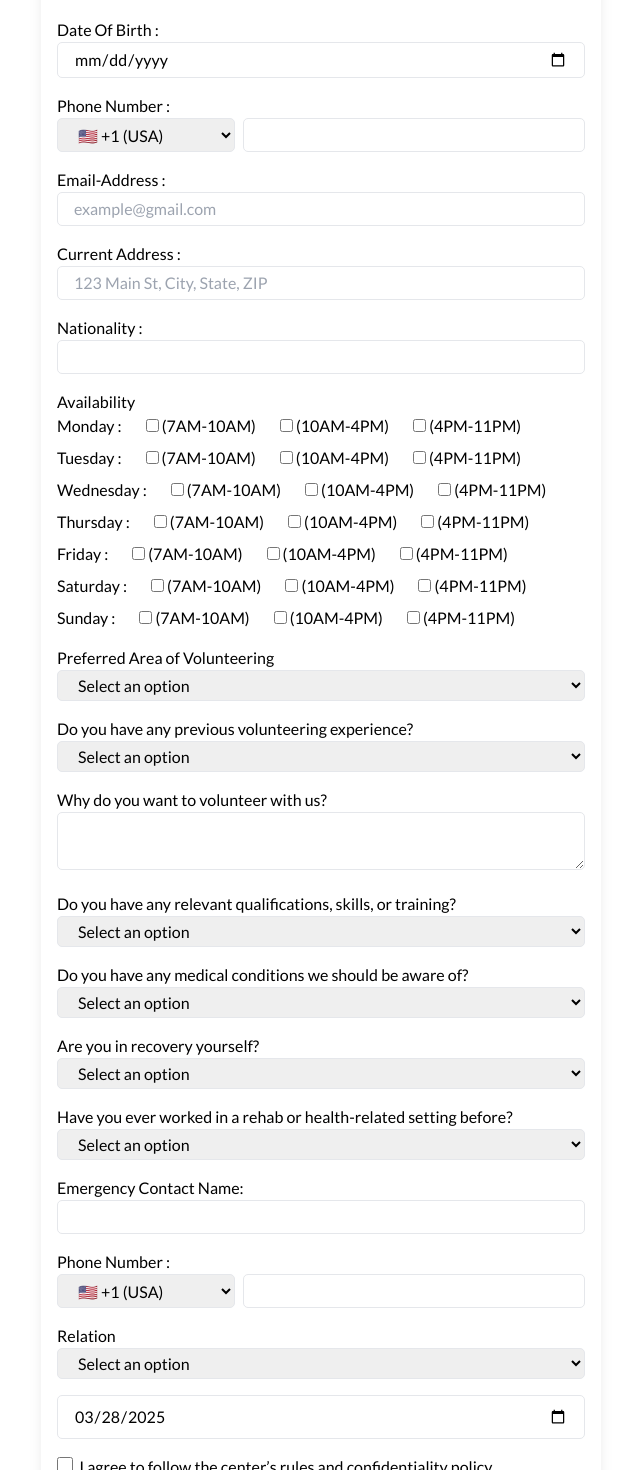
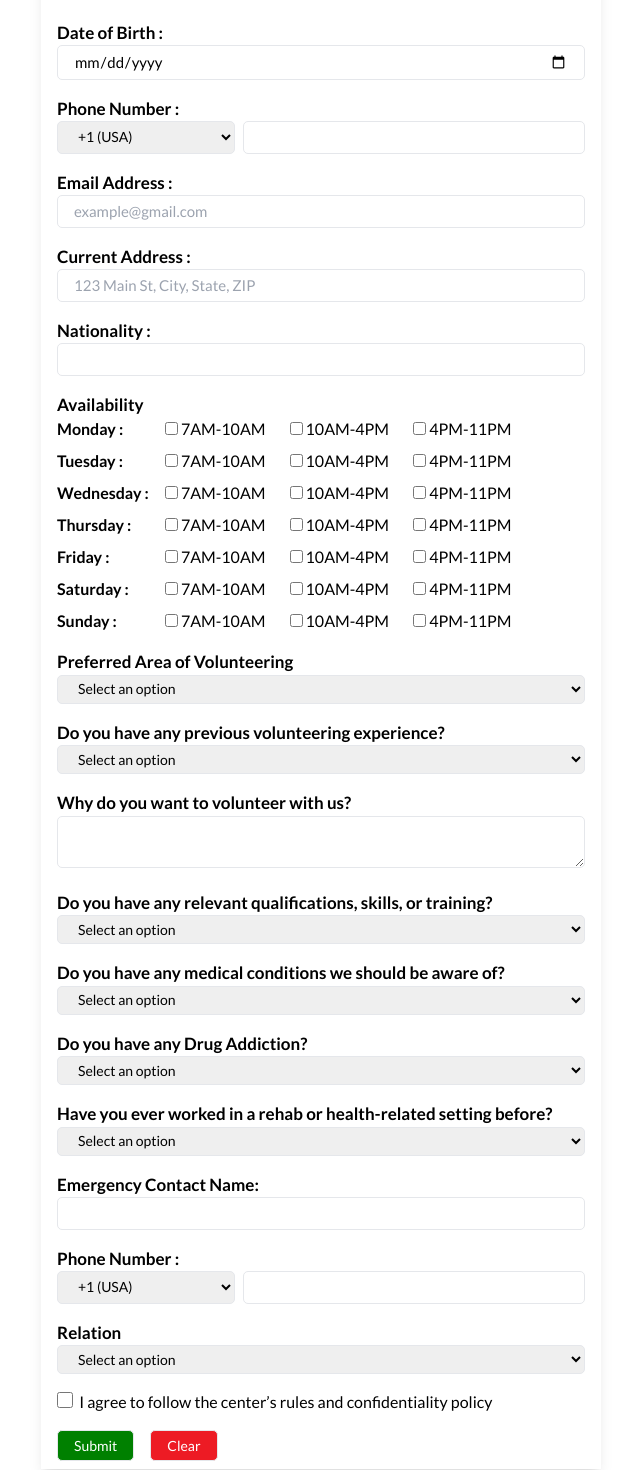
Before and after one commit to pracasupreti/krishnaganga.org.np, a React (Vite) app: page /volunteer in a window 1280 px wide. Shown: the part 360-1830 px from the top of the page, without its empty margins (319-959 px from the left). Built offline with nearby package versions, Linux system fonts and the light colour scheme.

Commit message:
volunteer refine

```diff
--- a/src/index.css
+++ b/src/index.css
@@ -12,4 +12,21 @@ form .border
 {
 
     border-radius: 5px;
+    font-size: 14px;
 }
+
+.form p
+{
+  font-size: 17px;
+  font-weight: 700;
+}
+
+.form input,select
+{
+  font-size: 15px;
+}
+.form span
+{
+  font-weight: 600;
+  font-size: 16px;
+}
--- a/src/pages/Contact.jsx
+++ b/src/pages/Contact.jsx
@@ -37,7 +37,7 @@ function Contact() {
                   <p className='flex gap-2 items-center'><img src="src/assets/icon/geo.svg" className='w-[20px]' alt="geo-alt" /><span>Janapath Tole,Biratnagar,Nepal</span></p>
                   <p className='flex gap-2 items-center'><img src="src/assets/icon/envelope.svg" className='w-[20px]' alt="envelope" /><span>krishnaganga@gmail.com</span></p>
                   <p className='flex gap-2 items-center'><img src="src/assets/icon/phone.svg" className='w-[20px]' alt="phone" /><span>+977 021-471609</span></p>
-                  <p className='flex gap-2 items-center'><img src="src/assets/icon/fax.svg" className='w-[20px]' alt="fax" /><span>021-471609</span></p>
+                  <p className='flex gap-2 items-center'><img src="src/assets/icon/fax.svg" className='w-[20px]' alt="fax" /><span>977-21-471609</span></p>
                 </div>
               </div>
             </div>
--- a/src/pages/Volunteer.jsx
+++ b/src/pages/Volunteer.jsx
@@ -2,14 +2,6 @@ import React, { useEffect, useState } from 'react'
 import { Link } from 'react-router-dom';
 
 function Volunteer() {
-  const [currentDate, setCurrentDate] = useState('');
-
-  useEffect(() => {
-    const date = new Date().toISOString().split('T')[0];
-    setCurrentDate(date); // ✅ use the setCurrentDate from useState
-  }, []);
-
-
 
   return (
     <>
@@ -19,7 +11,7 @@ function Volunteer() {
             <span className='pb-1' style={{ borderBottom: "4px solid transparent", borderImage: "linear-gradient(to right, red, yellow, blue) 1" }}><span className='font-[400]'>We need you,</span> Help us around</span>
           </h2>
 
-          <form className='lg:w-[50%] md:w-[60%] w-[80%] shadow-lg px-4 py-2 mx-auto flex flex-col gap-4'>
+          <form className='lg:w-[50%] md:w-[60%] w-[80%] shadow-lg px-4 py-2 mx-auto flex flex-col gap-4 form'>
             <label htmlFor="name">
               <p>Full Name :</p>
               <input type="text" name='name' className='name capitalize border px-4 py-1 w-full outline-none mb-2' id='name' />
@@ -36,33 +28,33 @@ function Volunteer() {
                 <input type="radio" name="gender" value={'others'} /> Others
               </div>
             </div>
-            <label htmlFor='dob'><p>Date Of Birth : </p>
+            <label htmlFor='dob'><p>Date of Birth : </p>
               <input type="date" name="dob" id="dob" className='border w-full outline-none px-4 py-1' />
             </label>
             <label htmlFor='number'><p>Phone Number : </p>
               <div className='flex gap-2'>
-                <select className='border px-4 py-1 outline-none w-1/2' onChange={(e) => { console.log('Selected Code:', e.target.value); }} name='countryCode' defaultValue='+1'>
-                  <option value='+61'>🇦🇺 +61 (Australia)</option>
-                  <option value='+55'>🇧🇷 +55 (Brazil)</option>
-                  <option value='+86'>🇨🇳 +86 (China)</option>
-                  <option value='+20'>🇪🇬 +20 (Egypt)</option>
-                  <option value='+33'>🇫🇷 +33 (France)</option>
-                  <option value='+49'>🇩🇪 +49 (Germany)</option>
-                  <option value='+91'>🇮🇳 +91 (India)</option>
-                  <option value='+62'>🇮🇩 +62 (Indonesia)</option>
-                  <option value='+81'>🇯🇵 +81 (Japan)</option>
-                  <option value='+60'>🇲🇾 +60 (Malaysia)</option>
-                  <option value='+977'>🇳🇵 +977 (Nepal)</option>
-                  <option value='+64'>🇳🇿 +64 (New Zealand)</option>
-                  <option value='+92'>🇵🇰 +92 (Pakistan)</option>
-                  <option value='+63'>🇵🇭 +63 (Philippines)</option>
-                  <option value='+7'>🇷🇺 +7 (Russia)</option>
-                  <option value='+65'>🇸🇬 +65 (Singapore)</option>
-                  <option value='+82'>🇰🇷 +82 (South Korea)</option>
-                  <option value='+34'>🇪🇸 +34 (Spain)</option>
-                  <option value='+44'>🇬🇧 +44 (UK)</option>
-                  <option value='+1'>🇺🇸 +1 (USA)</option>
-                  <option value='+39'>🇮🇹 +39 (Italy)</option>
+                <select className='border px-4 py-1 outline-none w-1/2 text-sm' onChange={(e) => { console.log('Selected Code:', e.target.value); }} name='countryCode' defaultValue='+1'>
+                <option value='+61'>+61 (Australia)</option>
+                  <option value='+55'>+55 (Brazil)</option>
+                  <option value='+86'>+86 (China)</option>
+                  <option value='+20'>+20 (Egypt)</option>
+                  <option value='+33'>+33 (France)</option>
+                  <option value='+49'>+49 (Germany)</option>
+                  <option value='+91'>+91 (India)</option>
+                  <option value='+39'>+39 (Italy)</option>
+                  <option value='+62'>+62 (Indonesia)</option>
+                  <option value='+81'>+81 (Japan)</option>
+                  <option value='+60'>+60 (Malaysia)</option>
+                  <option value='+977'>+977 (Nepal)</option>
+                  <option value='+64'>+64 (New Zealand)</option>
+                  <option value='+92'>+92 (Pakistan)</option>
+                  <option value='+63'>+63 (Philippines)</option>
+                  <option value='+7'>+7 (Russia)</option>
+                  <option value='+65'>+65 (Singapore)</option>
+                  <option value='+82'>+82 (South Korea)</option>
+                  <option value='+34'>+34 (Spain)</option>
+                  <option value='+44'>+44 (UK)</option>
+                  <option value='+1'>+1 (USA)</option>
 
                   {/* Add more or generate from a list */}
                 </select>
@@ -72,7 +64,7 @@ function Volunteer() {
               </div>
             </label>
             <label htmlFor="email">
-              <p>Email-Address : </p>
+              <p>Email Address : </p>
               <input type="email" id='email' name='email' className='w-full px-4 py-1 outline-none border' placeholder='example@gmail.com' />
             </label>
             <label htmlFor="address">
@@ -85,96 +77,106 @@ function Volunteer() {
             </label>
             <label htmlFor="availability">
               <p>Availability</p>
-              <div className='flex flex-col gap-2'>
+              <div className='flex gap-4'>
+                <div className='flex flex-col gap-2'>
+                <span>Monday : </span>
+                <span>Tuesday : </span>
+                <span>Wednesday : </span>
+                <span>Thursday : </span>
+                <span>Friday : </span>
+                <span>Saturday : </span>
+                <span>Sunday : </span>
+                </div>
+                <div className='flex flex-col gap-2'>
                 <div className='flex gap-6 gap-y-0 flex-wrap'>
-                  <span>Monday : </span>
                   <div>
-                    <input type="checkbox" name="monday" value="7AM-10AM" /> (7AM-10AM)
+                    <input type="checkbox" name="monday" value="7AM-10AM" /> 7AM-10AM
                   </div>
                   <div>
-                    <input type="checkbox" name="monday" value="10AM-4PM" /> (10AM-4PM)
+                    <input type="checkbox" name="monday" value="10AM-4PM" /> 10AM-4PM
                   </div>
                   <div>
-                    <input type="checkbox" name="monday" value="4PM-11PM" /> (4PM-11PM)
+                    <input type="checkbox" name="monday" value="4PM-11PM" /> 4PM-11PM
                   </div>
                 </div>
 
                 <div className='flex gap-6 gap-y-0 flex-wrap'>
-                  <span>Tuesday : </span>
+
                   <div>
-                    <input type="checkbox" name="tuesday" value="7AM-10AM" /> (7AM-10AM)
+                    <input type="checkbox" name="tuesday" value="7AM-10AM" /> 7AM-10AM
                   </div>
                   <div>
-                    <input type="checkbox" name="tuesday" value="10AM-4PM" /> (10AM-4PM)
+                    <input type="checkbox" name="tuesday" value="10AM-4PM" /> 10AM-4PM
                   </div>
                   <div>
-                    <input type="checkbox" name="tuesday" value="4PM-11PM" /> (4PM-11PM)
+                    <input type="checkbox" name="tuesday" value="4PM-11PM" /> 4PM-11PM
                   </div>
                 </div>
 
                 <div className='flex gap-6 gap-y-0 flex-wrap'>
-                  <span>Wednesday : </span>
+
                   <div>
-                    <input type="checkbox" name="wednesday" value="7AM-10AM" /> (7AM-10AM)
+                    <input type="checkbox" name="wednesday" value="7AM-10AM" /> 7AM-10AM
                   </div>
                   <div>
-                    <input type="checkbox" name="wednesday" value="10AM-4PM" /> (10AM-4PM)
+                    <input type="checkbox" name="wednesday" value="10AM-4PM" /> 10AM-4PM
                   </div>
                   <div>
-                    <input type="checkbox" name="wednesday" value="4PM-11PM" /> (4PM-11PM)
+                    <input type="checkbox" name="wednesday" value="4PM-11PM" /> 4PM-11PM
                   </div>
                 </div>
 
                 <div className='flex gap-6 gap-y-0 flex-wrap'>
-                  <span>Thursday : </span>
+
                   <div>
-                    <input type="checkbox" name="thursday" value="7AM-10AM" /> (7AM-10AM)
+                    <input type="checkbox" name="thursday" value="7AM-10AM" /> 7AM-10AM
                   </div>
                   <div>
-                    <input type="checkbox" name="thursday" value="10AM-4PM" /> (10AM-4PM)
+                    <input type="checkbox" name="thursday" value="10AM-4PM" /> 10AM-4PM
                   </div>
                   <div>
-                    <input type="checkbox" name="thursday" value="4PM-11PM" /> (4PM-11PM)
+                    <input type="checkbox" name="thursday" value="4PM-11PM" /> 4PM-11PM
                   </div>
                 </div>
 
                 <div className='flex gap-6 gap-y-0 flex-wrap'>
-                  <span>Friday : </span>
+
                   <div>
-                    <input type="checkbox" name="friday" value="7AM-10AM" /> (7AM-10AM)
+                    <input type="checkbox" name="friday" value="7AM-10AM" /> 7AM-10AM
                   </div>
                   <div>
-                    <input type="checkbox" name="friday" value="10AM-4PM" /> (10AM-4PM)
+                    <input type="checkbox" name="friday" value="10AM-4PM" /> 10AM-4PM
                   </div>
                   <div>
-                    <input type="checkbox" name="friday" value="4PM-11PM" /> (4PM-11PM)
+                    <input type="checkbox" name="friday" value="4PM-11PM" /> 4PM-11PM
                   </div>
                 </div>
 
                 <div className='flex gap-6 gap-y-0 flex-wrap'>
-                  <span>Saturday : </span>
+
                   <div>
-                    <input type="checkbox" name="saturday" value="7AM-10AM" /> (7AM-10AM)
+                    <input type="checkbox" name="saturday" value="7AM-10AM" /> 7AM-10AM
                   </div>
                   <div>
-                    <input type="checkbox" name="saturday" value="10AM-4PM" /> (10AM-4PM)
+                    <input type="checkbox" name="saturday" value="10AM-4PM" /> 10AM-4PM
                   </div>
                   <div>
-                    <input type="checkbox" name="saturday" value="4PM-11PM" /> (4PM-11PM)
+                    <input type="checkbox" name="saturday" value="4PM-11PM" /> 4PM-11PM
                   </div>
                 </div>
 
                 <div className='flex gap-6 gap-y-0 flex-wrap'>
-                  <span>Sunday : </span>
+
                   <div>
-                    <input type="checkbox" name="sunday" value="7AM-10AM" /> (7AM-10AM)
+                    <input type="checkbox" name="sunday" value="7AM-10AM" /> 7AM-10AM
                   </div>
                   <div>
-                    <input type="checkbox" name="sunday" value="10AM-4PM" /> (10AM-4PM)
+                    <input type="checkbox" name="sunday" value="10AM-4PM" /> 10AM-4PM
                   </div>
                   <div>
-                    <input type="checkbox" name="sunday" value="4PM-11PM" /> (4PM-11PM)
+                    <input type="checkbox" name="sunday" value="4PM-11PM" /> 4PM-11PM
                   </div>
+                </div>
                 </div>
               </div>
             </label>
@@ -258,7 +260,7 @@ function Volunteer() {
             </label>
 
             <label htmlFor="recovery">
-              <p>Are you in recovery yourself?</p>
+              <p>Do you have any Drug Addiction?</p>
               <select className='w-full border outline-none px-4 py-1' defaultChecked='0' name="recovery_stage" id="recovery" onChange={(e) => {
                 const inputField = document.getElementById('yes3');
                 if (e.target.value === 'yes3') {
@@ -293,33 +295,33 @@ function Volunteer() {
 
             <label htmlFor="e_name">
               <p>Emergency Contact Name:</p>
-              <input type="text" id='e_name' className='border outline-none w-full px-4 py-1'/>
+              <input type="text" id='e_name' className='border outline-none w-full px-4 py-1 capitalize'/>
             </label>
 
             <label htmlFor='e_number'><p>Phone Number : </p>
               <div className='flex gap-2'>
                 <select className='border px-4 py-1 outline-none w-[50%]' onChange={(e) => { console.log('Selected Code:', e.target.value); }} name='countryCode' defaultValue='+1'>
-                  <option value='+61'>🇦🇺 +61 (Australia)</option>
-                  <option value='+55'>🇧🇷 +55 (Brazil)</option>
-                  <option value='+86'>🇨🇳 +86 (China)</option>
-                  <option value='+20'>🇪🇬 +20 (Egypt)</option>
-                  <option value='+33'>🇫🇷 +33 (France)</option>
-                  <option value='+49'>🇩🇪 +49 (Germany)</option>
-                  <option value='+91'>🇮🇳 +91 (India)</option>
-                  <option value='+62'>🇮🇩 +62 (Indonesia)</option>
-                  <option value='+81'>🇯🇵 +81 (Japan)</option>
-                  <option value='+60'>🇲🇾 +60 (Malaysia)</option>
-                  <option value='+977'>🇳🇵 +977 (Nepal)</option>
-                  <option value='+64'>🇳🇿 +64 (New Zealand)</option>
-                  <option value='+92'>🇵🇰 +92 (Pakistan)</option>
-                  <option value='+63'>🇵🇭 +63 (Philippines)</option>
-                  <option value='+7'>🇷🇺 +7 (Russia)</option>
-                  <option value='+65'>🇸🇬 +65 (Singapore)</option>
-                  <option value='+82'>🇰🇷 +82 (South Korea)</option>
-                  <option value='+34'>🇪🇸 +34 (Spain)</option>
-                  <option value='+44'>🇬🇧 +44 (UK)</option>
-                  <option value='+1'>🇺🇸 +1 (USA)</option>
-                  <option value='+39'>🇮🇹 +39 (Italy)</option>
+                  <option value='+61'>+61 (Australia)</option>
+                  <option value='+55'>+55 (Brazil)</option>
+                  <option value='+86'>+86 (China)</option>
+                  <option value='+20'>+20 (Egypt)</option>
+                  <option value='+33'>+33 (France)</option>
+                  <option value='+49'>+49 (Germany)</option>
+                  <option value='+91'>+91 (India)</option>
+                  <option value='+39'>+39 (Italy)</option>
+                  <option value='+62'>+62 (Indonesia)</option>
+                  <option value='+81'>+81 (Japan)</option>
+                  <option value='+60'>+60 (Malaysia)</option>
+                  <option value='+977'>+977 (Nepal)</option>
+                  <option value='+64'>+64 (New Zealand)</option>
+                  <option value='+92'>+92 (Pakistan)</option>
+                  <option value='+63'>+63 (Philippines)</option>
+                  <option value='+7'>+7 (Russia)</option>
+                  <option value='+65'>+65 (Singapore)</option>
+                  <option value='+82'>+82 (South Korea)</option>
+                  <option value='+34'>+34 (Spain)</option>
+                  <option value='+44'>+44 (UK)</option>
+                  <option value='+1'>+1 (USA)</option>
 
                   {/* Add more or generate from a list */}
                 </select>
@@ -344,26 +346,21 @@ function Volunteer() {
                 <option value="mother">Mother</option>
                 <option value="brother">Brother</option>
                 <option value="sister">Sister</option>
-                <option value="husband">Husband</option>
-                <option value="wife">Wife</option>
+                <option value="husband">Husband/Wife</option>
                 <option value="otherRelation">Others</option>
               </select>
               <input type="text" id="otherRealtion" className='outline-none border px-4 py-1 w-full' style={{ display: 'none' }} placeholder="Please specify" />
             </label>
 
 
-            <label htmlFor="application date">
-              <input type="date" value={currentDate} name="application_date" id="application_date" className='border w-full px-4 py-2 outline-none' />
-            </label>
-
             <label htmlFor="policy">
               <input type="checkbox" name="policy" id="policy" className='w-4 h-4' />&nbsp; I agree to follow the center’s rules and confidentiality policy
             </label>
 
 
-            <div className='flex gap-4'>
-            <button type='submit' className='border outline-none px-4 py-1 hover:shadow-lg '>Submit</button>
-            <button type='clear' className='border outline-none px-4 py-1 hover:shadow-lg'><Link to={'/volunteer'}>Clear</Link></button>
+            <div className='flex gap-4 text-white'>
+            <button type='submit' className='border outline-none px-4 py-1 hover:shadow-lg bg-[#008000]'>Submit</button>
+            <button type='clear' className='border outline-none px-4 py-1 hover:shadow-lg bg-[#ed1b24]'><Link to={'/volunteer'}>Clear</Link></button>
             </div>
           </form>
         </div>
```
